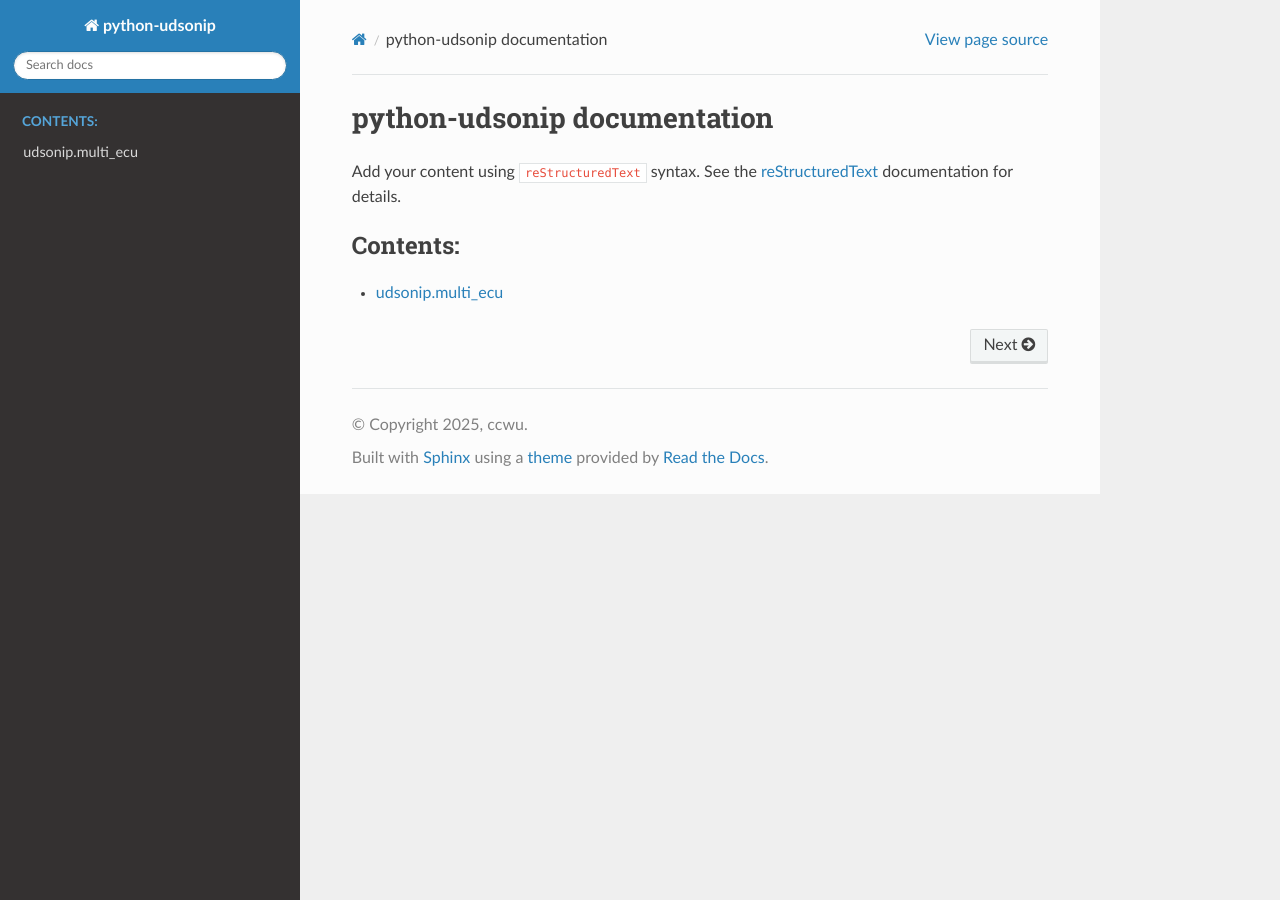
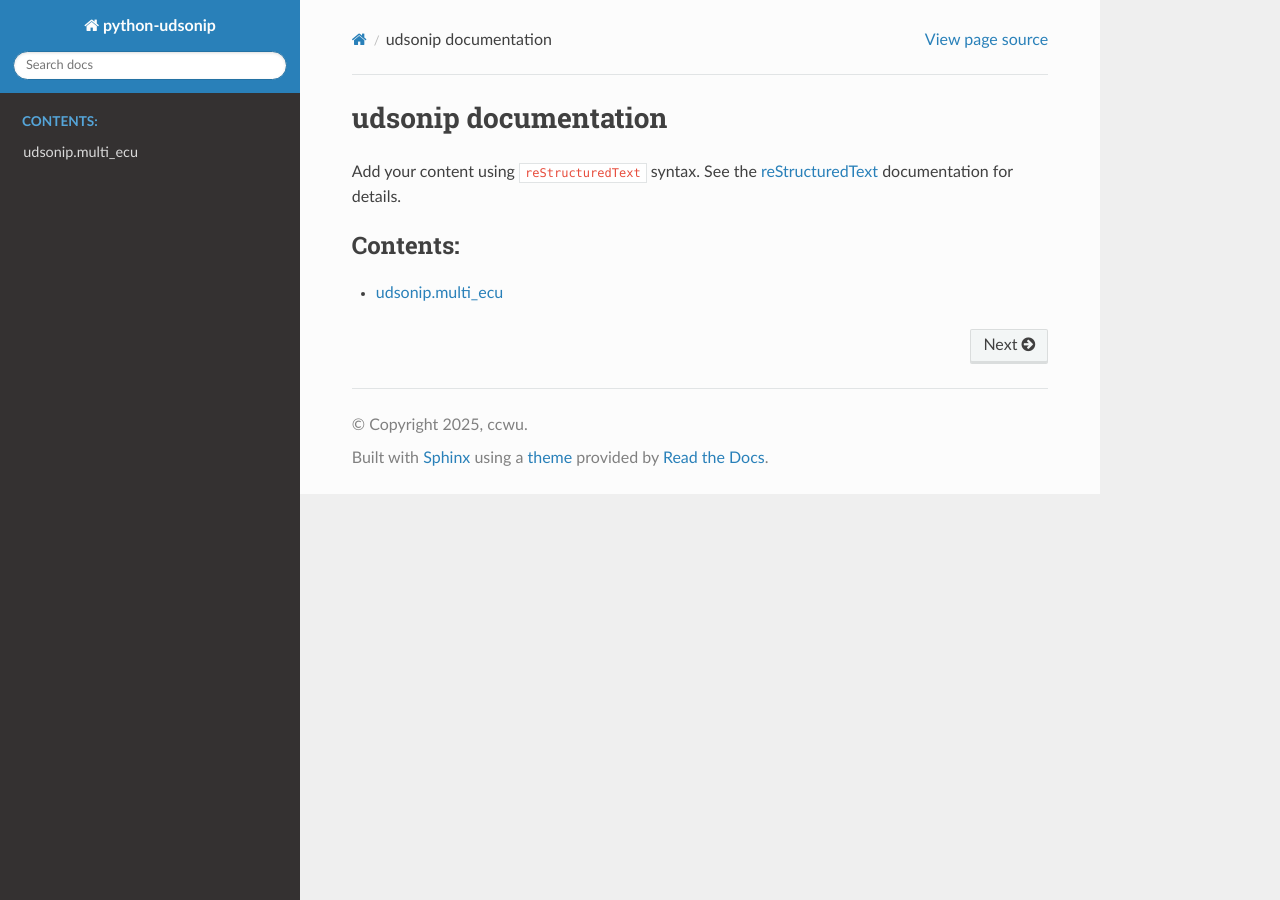
Before and after one commit to sirius-cc-wu/python-udsonip, a Sphinx documentation site: the page built from docs/index.rst, in a window 1280 px wide. Built offline with Sphinx 7.4.7 and the Read the Docs theme 3.1.0, drawn with Linux system fonts in a browser that asks for light colours; pages that are not in the unit, such as notebooks, are missing from menus.

Commit message:
Remove python- from document

```diff
--- a/docs/index.rst
+++ b/docs/index.rst
@@ -1,9 +1,9 @@
-.. python-udsonip documentation master file, created by
+.. udsonip documentation master file, created by
    sphinx-quickstart on Sat Oct 25 15:55:36 2025.
    You can adapt this file completely to your liking, but it should at least
    contain the root `toctree` directive.
 
-python-udsonip documentation
+udsonip documentation
 ============================
 
 Add your content using ``reStructuredText`` syntax. See the
```
Also changed, not shown: README.md (+1 -1 lines).
